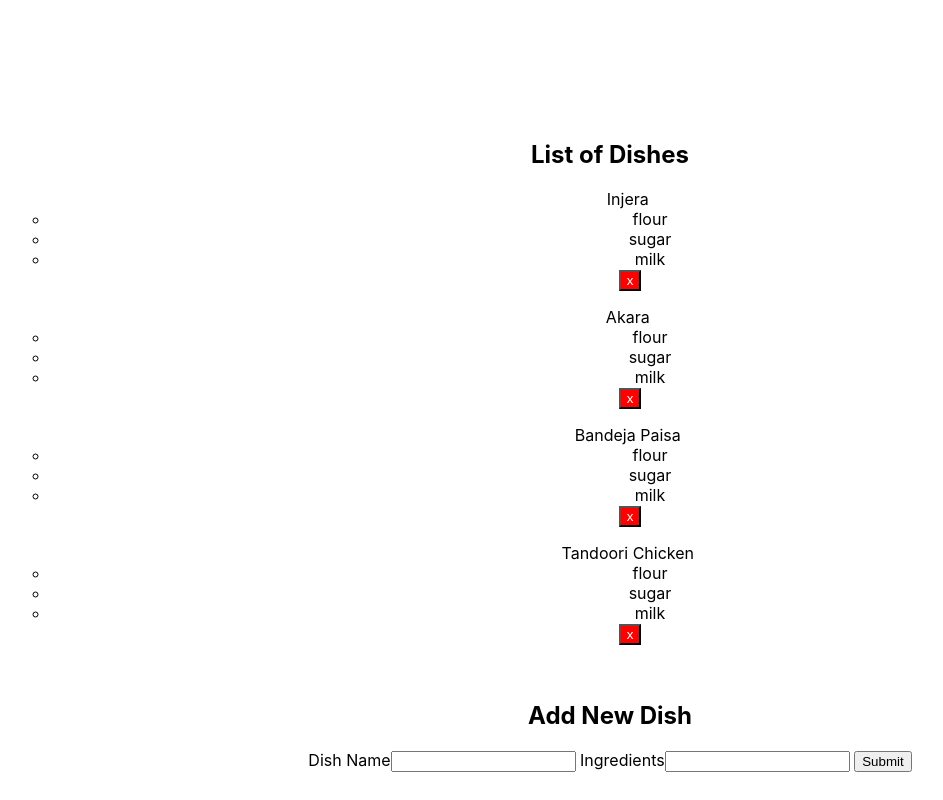
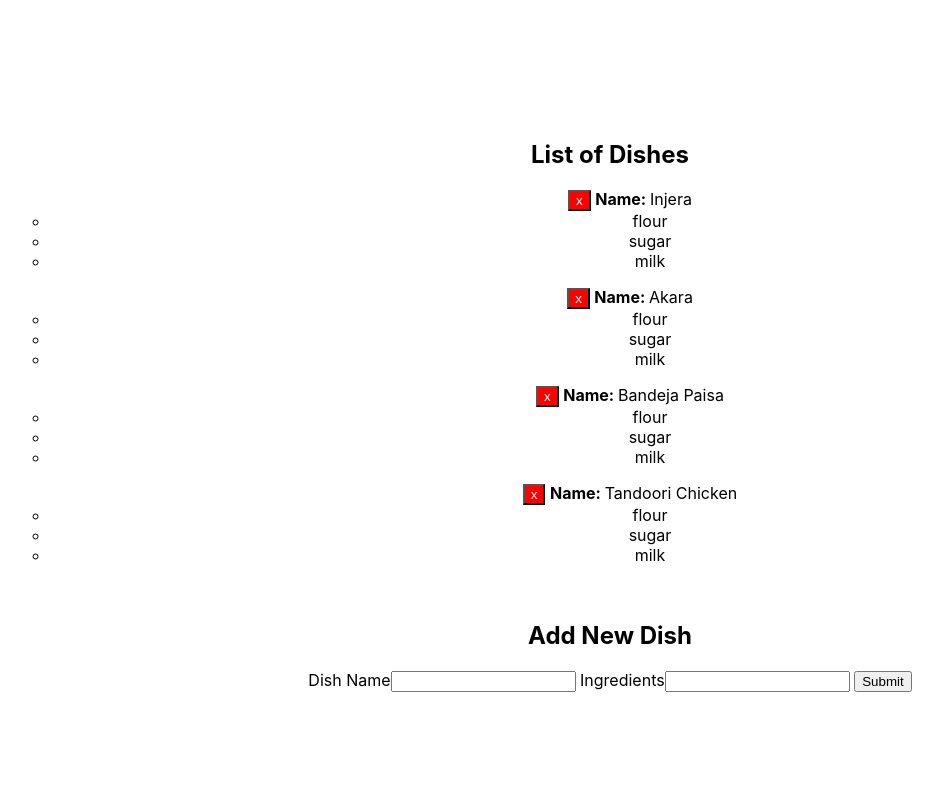
Before and after one commit to IfeAkiWad/Interview, a React (Create React App) app: page / in a window 1280 px wide. Shown: the whole page, without its empty margins (30-973 px from the left). Built offline with nearby package versions, Linux system fonts and the light colour scheme.

Commit message:
move delete button

```diff
--- a/src/components/Dish.js
+++ b/src/components/Dish.js
@@ -6,7 +6,8 @@ const Dish = ({ dish, index, removeDish }) => {
       <div>
         <ul className={'dish-list'}>
           <li>
-            {dish.name}&nbsp;
+            <button className='delete' onClick={() => removeDish(index)}>x</button>&nbsp;
+            <b>Name: </b>{dish.name}
             {/*eslint-disable-next-line array-callback-return*/}
             <ul>
             {dish.ingredients.map((ingr, index) => {
@@ -15,7 +16,6 @@ const Dish = ({ dish, index, removeDish }) => {
               </li>
           })}
             </ul>
-          <button className='delete' onClick={() => removeDish(index)}>x</button>
           </li>
         </ul>
       </div>
```
